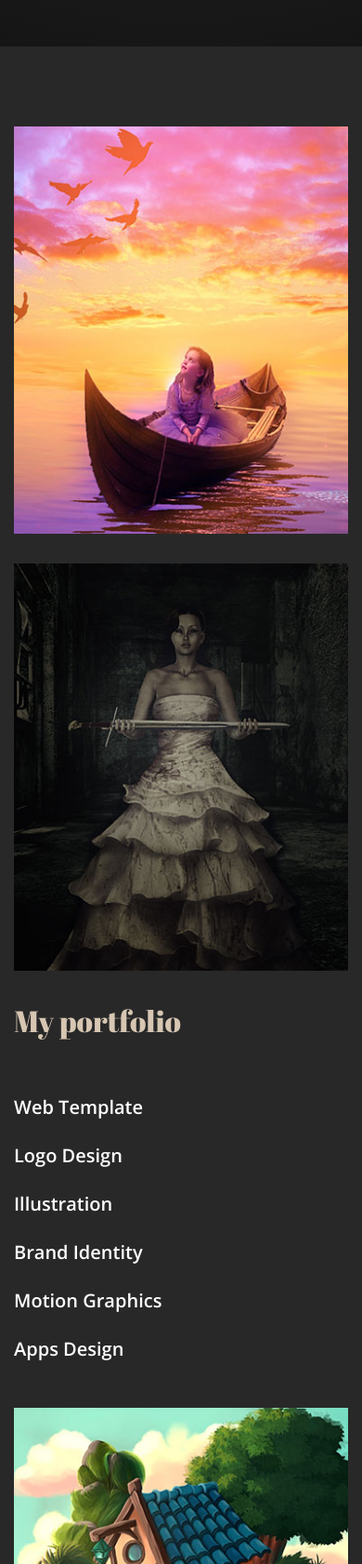
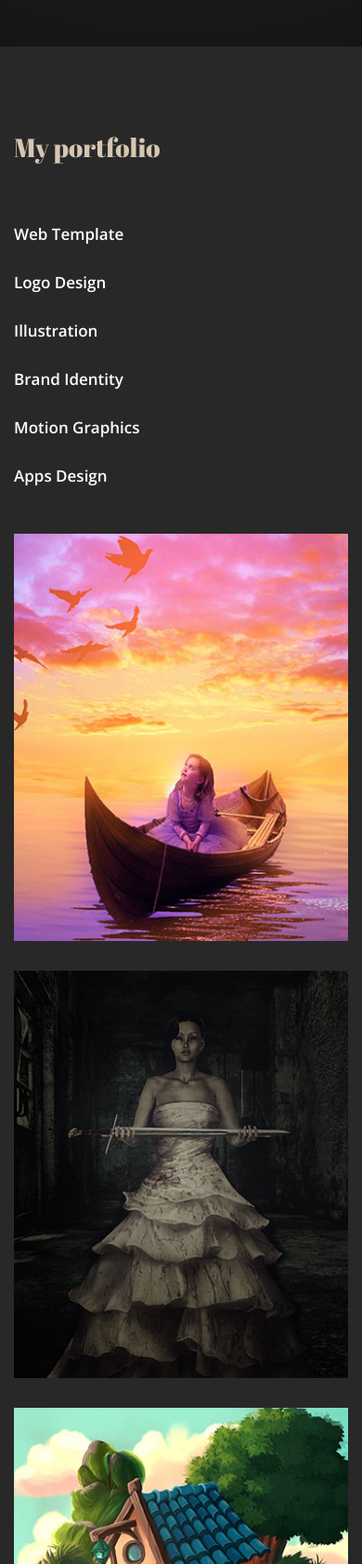
Before and after one commit to rifat-H/Mogan-bootstrap, a website built with Parcel: page src/index.html in a window 390 px wide. Shown: the part 2760-4442 px from the top of the page at 93% size. Built offline with nearby package versions, Linux system fonts and the light colour scheme.

Commit message:
portfolio responsive

```diff
--- a/src/index.html
+++ b/src/index.html
@@ -167,6 +167,22 @@
         <div class="container">
             <div class="row">
 
+                <!-- portfolio menu start -->
+                <div class="col-md-3 my-3 d-md-none d-block">
+                    <div class="port-menu">
+                        <h2>My portfolio</h2>
+                        <ul>
+                            <li><a href="#">Web Template</a></li>
+                            <li><a href="#">Logo Design</a></li>
+                            <li><a href="#">Illustration</a></li>
+                            <li><a href="#">Brand Identity</a></li>
+                            <li><a href="#">Motion Graphics</a></li>
+                            <li><a href="#">Apps Design</a></li>
+                        </ul>
+                    </div>
+                </div>
+                <!-- portfolio menu end -->
+
                 <!-- one portfolio start -->
                 <div class="col-md-4 my-3 offset-md-1">
                     <div class="portfolio-content">
@@ -202,9 +218,9 @@
                 <!-- one portfolio end -->
 
                 <!-- portfolio menu start -->
-                <div class="col-md-3 my-3">
+                <div class="col-md-3 my-3 d-none d-md-block">
                     <div class="port-menu">
-                        <a href="#">My portfolio</a>
+                        <h2>My portfolio</h2>
                         <ul>
                             <li><a href="#">Web Template</a></li>
                             <li><a href="#">Logo Design</a></li>
--- a/src/scss/_media.scss
+++ b/src/scss/_media.scss
@@ -2,6 +2,26 @@
 
 // Extra small devices (portrait phones, less than 576px)
 @media (max-width: 575.98px) {
+
+    // <!-- portfolio start -->
+    .portfolio {
+        .port-menu {
+            h2 {
+                font-size: 28px;
+            }
+
+            ul {
+                li {
+                    a {
+                        font-size: 17px;
+                    }
+                }
+            }
+        }
+    }
+
+    // <!-- portfolio end -->
+
 
     // <!-- about start -->
     .about {
@@ -136,6 +156,25 @@
 // Medium devices (tablets, 768px and up)
 @media (min-width: 768px) and (max-width: 991.98px) {
 
+    // <!-- portfolio start -->
+    .portfolio {
+        .port-menu {
+            h2 {
+                font-size: 26px;
+            }
+
+            ul {
+                li {
+                    a {
+                        font-size: 18px;
+                    }
+                }
+            }
+        }
+    }
+
+    // <!-- portfolio end -->
+
     // header start
     header {
         background-color: #000;
--- a/src/scss/_style.scss
+++ b/src/scss/_style.scss
@@ -263,7 +263,7 @@ header {
     }
 
     .port-menu {
-        >a {
+        h2 {
             font-size: 32px;
             line-height: 24px;
             color: #d6c6b2;
@@ -274,7 +274,7 @@ header {
             text-decoration: none;
         }
 
-        >ul {
+        ul {
             li {
                 margin: 20px 0;
 
```
